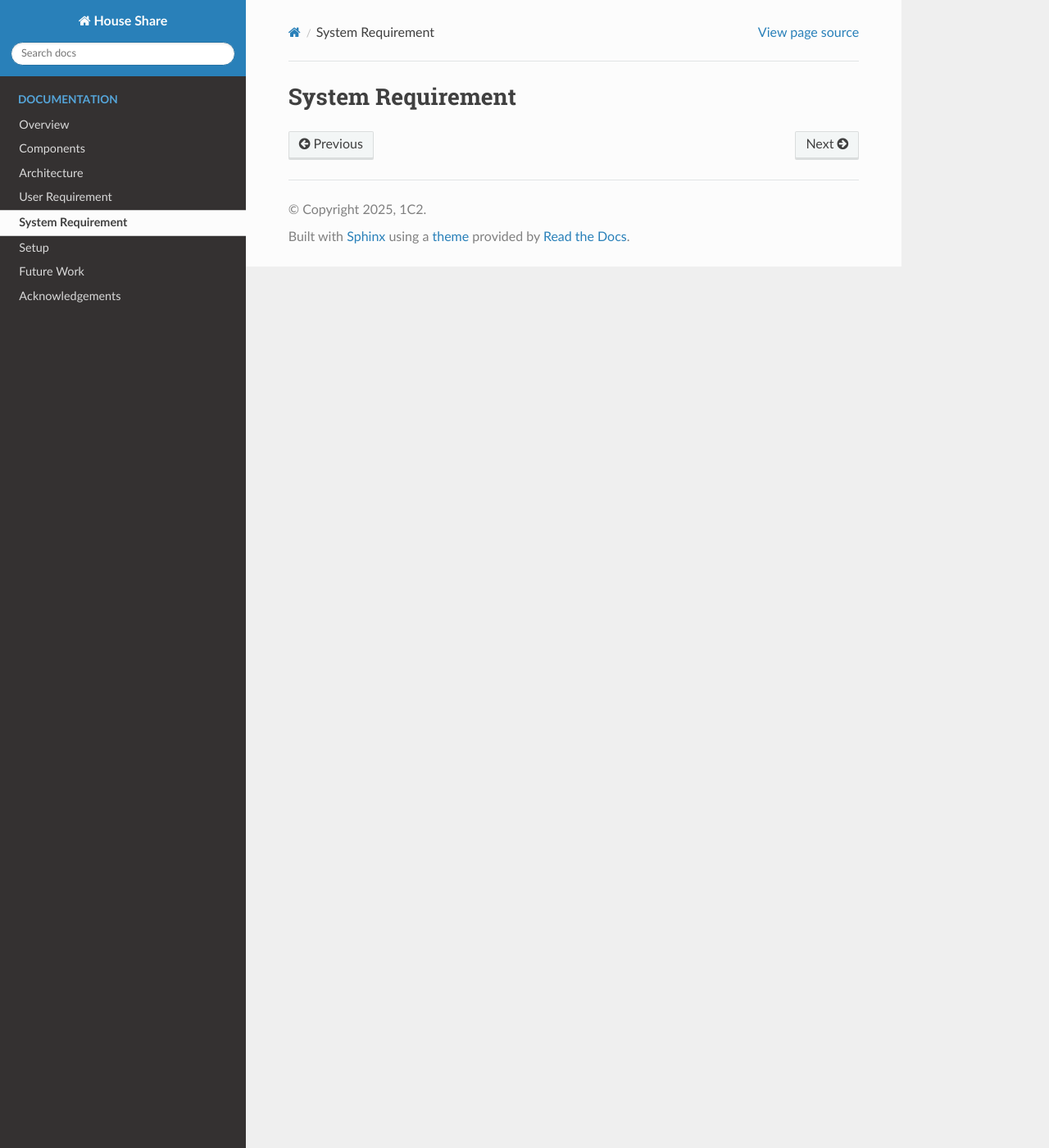
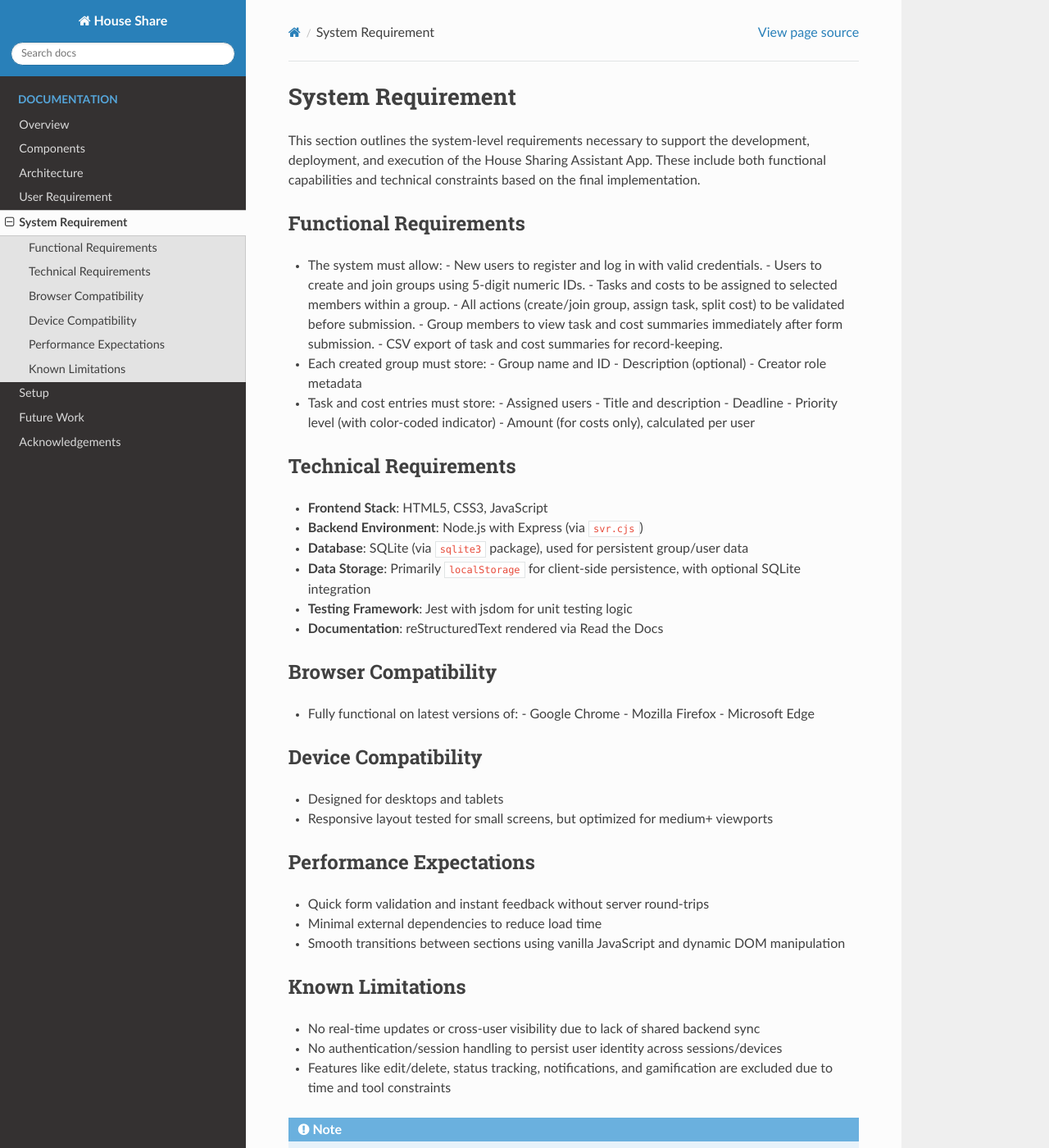
Before and after one commit to SETAP-1C2/House-Sharing-App, a Sphinx documentation site: the page built from docs/source/system_requirements.rst, in a window 1280 px wide and 1400 px high. Shown: the whole window at 82% size. Built offline with Sphinx 7.4.7 and the Read the Docs theme 3.1.0, drawn with Linux system fonts in a browser that asks for light colours; pages that are not in the unit, such as notebooks, are missing from menus; some of the changed text lies outside the part shown.

Commit message:
updating readthedocs

```diff
--- a/docs/source/system_requirements.rst
+++ b/docs/source/system_requirements.rst
@@ -1,2 +1,70 @@
 System Requirement
 =====================================
+
+
+This section outlines the system-level requirements necessary to support the development, deployment, and execution of the House Sharing Assistant App. These include both functional capabilities and technical constraints based on the final implementation.
+
+Functional Requirements
+~~~~~~~~~~~~~~~~~~~~~~~
+
+- The system must allow:
+  - New users to register and log in with valid credentials.
+  - Users to create and join groups using 5-digit numeric IDs.
+  - Tasks and costs to be assigned to selected members within a group.
+  - All actions (create/join group, assign task, split cost) to be validated before submission.
+  - Group members to view task and cost summaries immediately after form submission.
+  - CSV export of task and cost summaries for record-keeping.
+
+- Each created group must store:
+  - Group name and ID
+  - Description (optional)
+  - Creator role metadata
+
+- Task and cost entries must store:
+  - Assigned users
+  - Title and description
+  - Deadline
+  - Priority level (with color-coded indicator)
+  - Amount (for costs only), calculated per user
+
+Technical Requirements
+~~~~~~~~~~~~~~~~~~~~~~
+
+- **Frontend Stack**: HTML5, CSS3, JavaScript
+- **Backend Environment**: Node.js with Express (via ``svr.cjs``)
+- **Database**: SQLite (via ``sqlite3`` package), used for persistent group/user data
+- **Data Storage**: Primarily ``localStorage`` for client-side persistence, with optional SQLite integration
+- **Testing Framework**: Jest with jsdom for unit testing logic
+- **Documentation**: reStructuredText rendered via Read the Docs
+
+Browser Compatibility
+~~~~~~~~~~~~~~~~~~~~~
+
+- Fully functional on latest versions of:
+  - Google Chrome
+  - Mozilla Firefox
+  - Microsoft Edge
+
+Device Compatibility
+~~~~~~~~~~~~~~~~~~~~
+
+- Designed for desktops and tablets
+- Responsive layout tested for small screens, but optimized for medium+ viewports
+
+Performance Expectations
+~~~~~~~~~~~~~~~~~~~~~~~~
+
+- Quick form validation and instant feedback without server round-trips
+- Minimal external dependencies to reduce load time
+- Smooth transitions between sections using vanilla JavaScript and dynamic DOM manipulation
+
+Known Limitations
+~~~~~~~~~~~~~~~~~
+
+- No real-time updates or cross-user visibility due to lack of shared backend sync
+- No authentication/session handling to persist user identity across sessions/devices
+- Features like edit/delete, status tracking, notifications, and gamification are excluded due to time and tool constraints
+
+.. note::
+
+   The system prioritizes a smooth user experience through manual validation and fast feedback. While currently relying on localStorage for simplicity, the backend and database structure allows for scalable upgrades in future versions.
```
Also changed, not shown: docs/source/architecture.rst (+5 -8 lines).
